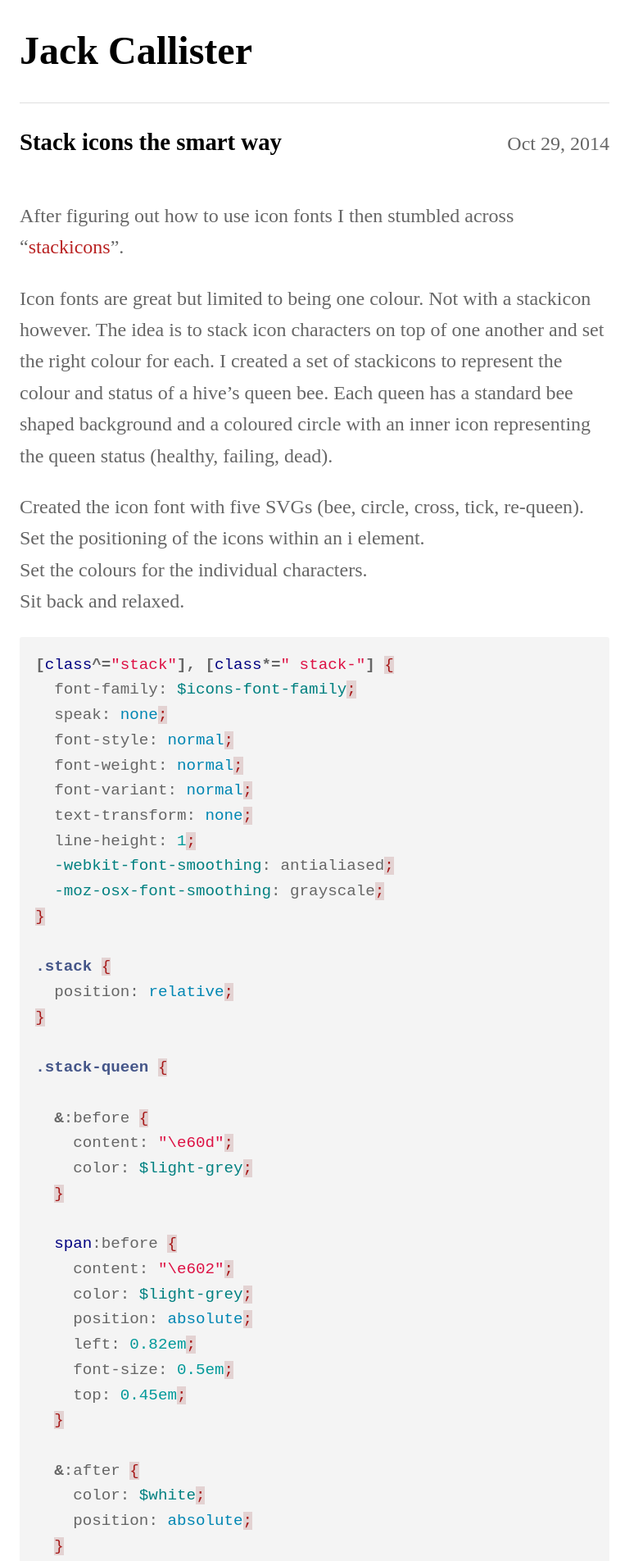
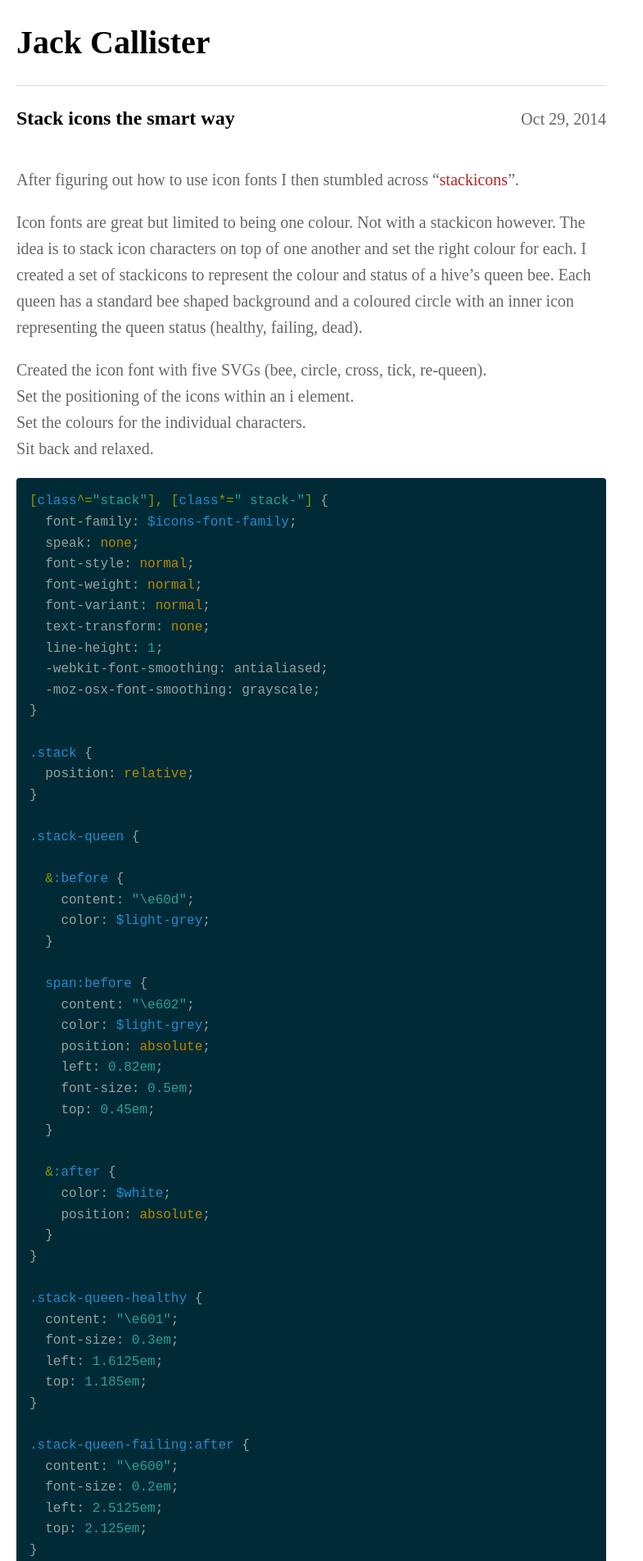
Before and after one commit to jackcallister/jarsbe.github.io, a Jekyll site: the page built from _posts/2014-10-29-stack-icons-the-smart-way.markdown, in a window 1280 px wide. Shown: the top 1904 px of the page at 82% size, without its empty margins (0-785 px from the left). Built offline with Jekyll 4.4.1, drawn with Linux system fonts in a browser that asks for light colours; Markdown is read by kramdown in place of the engine named in the settings.

Commit message:
Adjust code and typography.

```diff
--- a/css/base/_code.scss
+++ b/css/base/_code.scss
@@ -2,7 +2,6 @@
   padding: 1em;
   margin-bottom: 1em;
   overflow: scroll;
-  background: #F4F4F4;
-  border-radius: 3px;
+  border-radius: 4px;
   font-size: 0.8em;
 }
--- a/css/base/_typography.scss
+++ b/css/base/_typography.scss
@@ -1,5 +1,5 @@
 html {
-  font: 24px "calluna", serif;
+  font: 20px "calluna", serif;
   color: $body-color;
   line-height: 1.6;
 }
--- a/css/syntax.css
+++ b/css/syntax.css
@@ -1,60 +1,69 @@
-.highlight  { background: #ffffff; }
-.highlight .c { color: #999988; font-style: italic } /* Comment */
-.highlight .err { color: #a61717; background-color: #e3d2d2 } /* Error */
-.highlight .k { font-weight: bold } /* Keyword */
-.highlight .o { font-weight: bold } /* Operator */
-.highlight .cm { color: #999988; font-style: italic } /* Comment.Multiline */
-.highlight .cp { color: #999999; font-weight: bold } /* Comment.Preproc */
-.highlight .c1 { color: #999988; font-style: italic } /* Comment.Single */
-.highlight .cs { color: #999999; font-weight: bold; font-style: italic } /* Comment.Special */
-.highlight .gd { color: #000000; background-color: #ffdddd } /* Generic.Deleted */
-.highlight .gd .x { color: #000000; background-color: #ffaaaa } /* Generic.Deleted.Specific */
-.highlight .ge { font-style: italic } /* Generic.Emph */
-.highlight .gr { color: #aa0000 } /* Generic.Error */
-.highlight .gh { color: #999999 } /* Generic.Heading */
-.highlight .gi { color: #000000; background-color: #ddffdd } /* Generic.Inserted */
-.highlight .gi .x { color: #000000; background-color: #aaffaa } /* Generic.Inserted.Specific */
-.highlight .go { color: #888888 } /* Generic.Output */
-.highlight .gp { color: #555555 } /* Generic.Prompt */
-.highlight .gs { font-weight: bold } /* Generic.Strong */
-.highlight .gu { color: #aaaaaa } /* Generic.Subheading */
-.highlight .gt { color: #aa0000 } /* Generic.Traceback */
-.highlight .kc { font-weight: bold } /* Keyword.Constant */
-.highlight .kd { font-weight: bold } /* Keyword.Declaration */
-.highlight .kp { font-weight: bold } /* Keyword.Pseudo */
-.highlight .kr { font-weight: bold } /* Keyword.Reserved */
-.highlight .kt { color: #445588; font-weight: bold } /* Keyword.Type */
-.highlight .m { color: #009999 } /* Literal.Number */
-.highlight .s { color: #d14 } /* Literal.String */
-.highlight .na { color: #008080 } /* Name.Attribute */
-.highlight .nb { color: #0086B3 } /* Name.Builtin */
-.highlight .nc { color: #445588; font-weight: bold } /* Name.Class */
-.highlight .no { color: #008080 } /* Name.Constant */
-.highlight .ni { color: #800080 } /* Name.Entity */
-.highlight .ne { color: #990000; font-weight: bold } /* Name.Exception */
-.highlight .nf { color: #990000; font-weight: bold } /* Name.Function */
-.highlight .nn { color: #555555 } /* Name.Namespace */
-.highlight .nt { color: #000080 } /* Name.Tag */
-.highlight .nv { color: #008080 } /* Name.Variable */
-.highlight .ow { font-weight: bold } /* Operator.Word */
-.highlight .w { color: #bbbbbb } /* Text.Whitespace */
-.highlight .mf { color: #009999 } /* Literal.Number.Float */
-.highlight .mh { color: #009999 } /* Literal.Number.Hex */
-.highlight .mi { color: #009999 } /* Literal.Number.Integer */
-.highlight .mo { color: #009999 } /* Literal.Number.Oct */
-.highlight .sb { color: #d14 } /* Literal.String.Backtick */
-.highlight .sc { color: #d14 } /* Literal.String.Char */
-.highlight .sd { color: #d14 } /* Literal.String.Doc */
-.highlight .s2 { color: #d14 } /* Literal.String.Double */
-.highlight .se { color: #d14 } /* Literal.String.Escape */
-.highlight .sh { color: #d14 } /* Literal.String.Heredoc */
-.highlight .si { color: #d14 } /* Literal.String.Interpol */
-.highlight .sx { color: #d14 } /* Literal.String.Other */
-.highlight .sr { color: #009926 } /* Literal.String.Regex */
-.highlight .s1 { color: #d14 } /* Literal.String.Single */
-.highlight .ss { color: #990073 } /* Literal.String.Symbol */
-.highlight .bp { color: #999999 } /* Name.Builtin.Pseudo */
-.highlight .vc { color: #008080 } /* Name.Variable.Class */
-.highlight .vg { color: #008080 } /* Name.Variable.Global */
-.highlight .vi { color: #008080 } /* Name.Variable.Instance */
-.highlight .il { color: #009999 } /* Literal.Number.Integer.Long */
+.highlight { background-color: #002b36; color: #93a1a1 }
+.highlight .c { color: #586e75 } /* Comment */
+.highlight .err { color: #93a1a1 } /* Error */
+.highlight .g { color: #93a1a1 } /* Generic */
+.highlight .k { color: #859900 } /* Keyword */
+.highlight .l { color: #93a1a1 } /* Literal */
+.highlight .n { color: #93a1a1 } /* Name */
+.highlight .o { color: #859900 } /* Operator */
+.highlight .x { color: #cb4b16 } /* Other */
+.highlight .p { color: #93a1a1 } /* Punctuation */
+.highlight .cm { color: #586e75 } /* Comment.Multiline */
+.highlight .cp { color: #859900 } /* Comment.Preproc */
+.highlight .c1 { color: #586e75 } /* Comment.Single */
+.highlight .cs { color: #859900 } /* Comment.Special */
+.highlight .gd { color: #2aa198 } /* Generic.Deleted */
+.highlight .ge { color: #93a1a1; font-style: italic } /* Generic.Emph */
+.highlight .gr { color: #dc322f } /* Generic.Error */
+.highlight .gh { color: #cb4b16 } /* Generic.Heading */
+.highlight .gi { color: #859900 } /* Generic.Inserted */
+.highlight .go { color: #93a1a1 } /* Generic.Output */
+.highlight .gp { color: #93a1a1 } /* Generic.Prompt */
+.highlight .gs { color: #93a1a1; font-weight: bold } /* Generic.Strong */
+.highlight .gu { color: #cb4b16 } /* Generic.Subheading */
+.highlight .gt { color: #93a1a1 } /* Generic.Traceback */
+.highlight .kc { color: #cb4b16 } /* Keyword.Constant */
+.highlight .kd { color: #268bd2 } /* Keyword.Declaration */
+.highlight .kn { color: #859900 } /* Keyword.Namespace */
+.highlight .kp { color: #859900 } /* Keyword.Pseudo */
+.highlight .kr { color: #268bd2 } /* Keyword.Reserved */
+.highlight .kt { color: #dc322f } /* Keyword.Type */
+.highlight .ld { color: #93a1a1 } /* Literal.Date */
+.highlight .m { color: #2aa198 } /* Literal.Number */
+.highlight .s { color: #2aa198 } /* Literal.String */
+.highlight .na { color: #93a1a1 } /* Name.Attribute */
+.highlight .nb { color: #B58900 } /* Name.Builtin */
+.highlight .nc { color: #268bd2 } /* Name.Class */
+.highlight .no { color: #cb4b16 } /* Name.Constant */
+.highlight .nd { color: #268bd2 } /* Name.Decorator */
+.highlight .ni { color: #cb4b16 } /* Name.Entity */
+.highlight .ne { color: #cb4b16 } /* Name.Exception */
+.highlight .nf { color: #268bd2 } /* Name.Function */
+.highlight .nl { color: #93a1a1 } /* Name.Label */
+.highlight .nn { color: #93a1a1 } /* Name.Namespace */
+.highlight .nx { color: #93a1a1 } /* Name.Other */
+.highlight .py { color: #93a1a1 } /* Name.Property */
+.highlight .nt { color: #268bd2 } /* Name.Tag */
+.highlight .nv { color: #268bd2 } /* Name.Variable */
+.highlight .ow { color: #859900 } /* Operator.Word */
+.highlight .w { color: #93a1a1 } /* Text.Whitespace */
+.highlight .mf { color: #2aa198 } /* Literal.Number.Float */
+.highlight .mh { color: #2aa198 } /* Literal.Number.Hex */
+.highlight .mi { color: #2aa198 } /* Literal.Number.Integer */
+.highlight .mo { color: #2aa198 } /* Literal.Number.Oct */
+.highlight .sb { color: #586e75 } /* Literal.String.Backtick */
+.highlight .sc { color: #2aa198 } /* Literal.String.Char */
+.highlight .sd { color: #93a1a1 } /* Literal.String.Doc */
+.highlight .s2 { color: #2aa198 } /* Literal.String.Double */
+.highlight .se { color: #cb4b16 } /* Literal.String.Escape */
+.highlight .sh { color: #93a1a1 } /* Literal.String.Heredoc */
+.highlight .si { color: #2aa198 } /* Literal.String.Interpol */
+.highlight .sx { color: #2aa198 } /* Literal.String.Other */
+.highlight .sr { color: #dc322f } /* Literal.String.Regex */
+.highlight .s1 { color: #2aa198 } /* Literal.String.Single */
+.highlight .ss { color: #2aa198 } /* Literal.String.Symbol */
+.highlight .bp { color: #268bd2 } /* Name.Builtin.Pseudo */
+.highlight .vc { color: #268bd2 } /* Name.Variable.Class */
+.highlight .vg { color: #268bd2 } /* Name.Variable.Global */
+.highlight .vi { color: #268bd2 } /* Name.Variable.Instance */
+.highlight .il { color: #2aa198 } /* Literal.Number.Integer.Long */
```
